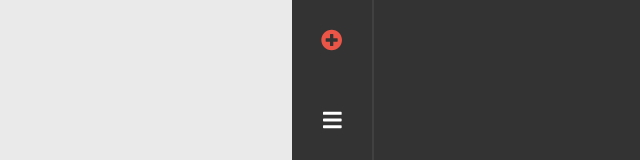
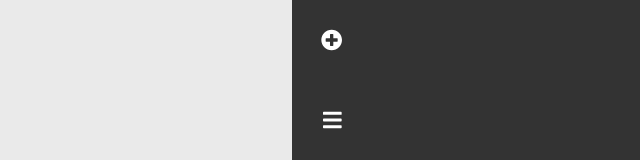
Before and after one commit to Diuer/podomoro_new, a React app: page / in a window 1280 px wide. Shown: the top 160 px of the page, without its empty margins (348-988 px from the left). Built offline with nearby package versions, Linux system fonts and the light colour scheme.

Commit message:
feat: modify setNowMenu flow

```diff
--- a/src/SliderMenu.js
+++ b/src/SliderMenu.js
@@ -17,7 +17,6 @@
   align-items: center;
   width: 80px;
   height: 100%;
-  border-right: 2px solid #414141;
 `;
 const MenuIconStyle = styled.div`
   display: flex;
@@ -32,8 +31,7 @@
   }
 `;
 
-export default function SliderMenu({ ...props }) {
-  const [nowMenu, setNowMenu] = useState('addTask');
+export default function SliderMenu({ nowMenu, setNowMenu, ...props }) {
 
   return (
     <MenuContainerStyle>
```
